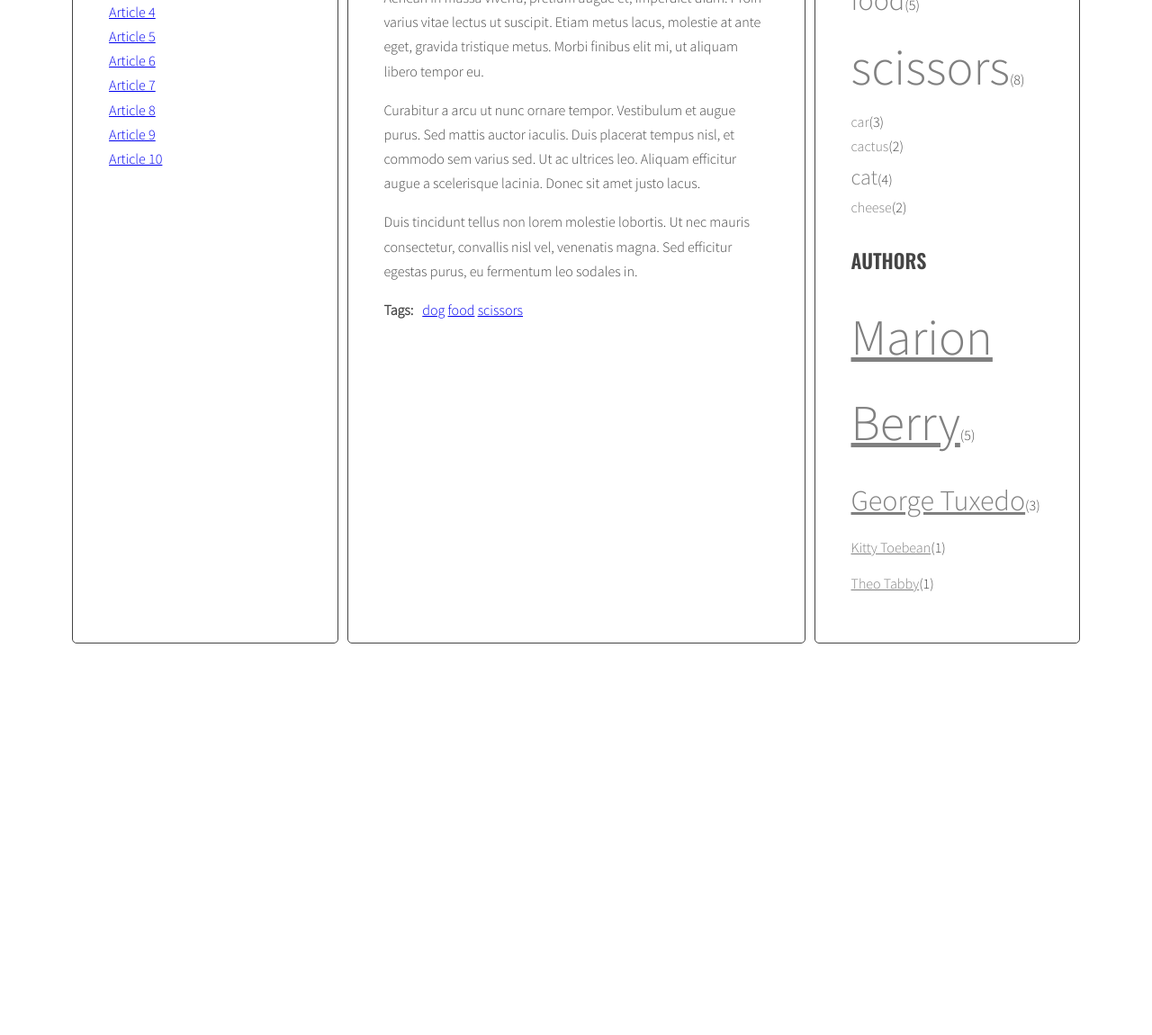
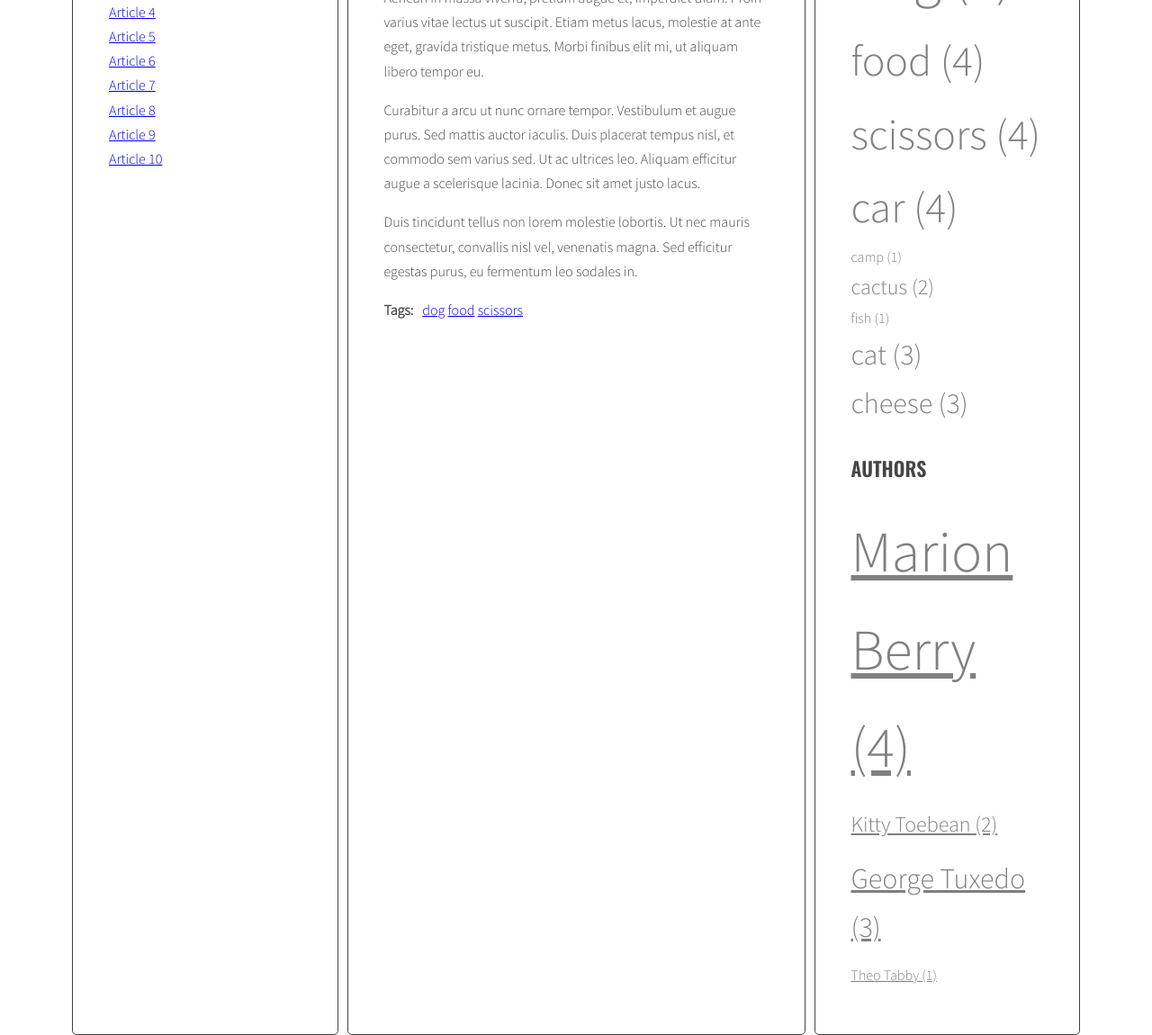
Before and after one commit to Danello92/project-template, a website: page index.html in a window 1280 px wide. Shown: the part 440-1590 px from the top of the page at 90% size. Before the commit the page ends 1155 px from the top, so only its background shows below. Drawn offline with nearby package versions, Linux system fonts and the light colour scheme.

Commit message:
add script authors

```diff
--- a/index.html
+++ b/index.html
@@ -35,7 +35,7 @@
               <ul class="list list-horizontal"></ul>
             </div>
           </article>
-          <article class="post" id="article-2" data-tags="car scissors dog" data-author="Marion Berry">
+          <article class="post" id="article-2" data-tags="car camp dog" data-author="Kitty Toebean">
             <h3 class="post-title">Article 2</h3>
             <p class="post-author"></p>
             <div class="post-content">
@@ -64,7 +64,7 @@
               <ul class="list list-horizontal"></ul>
             </div>
           </article>
-          <article class="post" id="article-4" data-tags="cat scissors dog" data-author="George Tuxedo">
+          <article class="post" id="article-4" data-tags="fish scissors dog" data-author="George Tuxedo">
             <h3 class="post-title">Article 4</h3>
             <p class="post-author"></p>
             <div class="post-content">
@@ -79,7 +79,7 @@
               <ul class="list list-horizontal"></ul>
             </div>
           </article>
-          <article class="post" id="article-5" data-tags="dog scissors cactus" data-author="Marion Berry">
+          <article class="post" id="article-5" data-tags="dog scissors" data-author="Marion Berry">
             <h3 class="post-title">Article 5</h3>
             <p class="post-author"></p>
             <div class="post-content">
@@ -94,7 +94,7 @@
               <ul class="list list-horizontal"></ul>
             </div>
           </article>
-          <article class="post" id="article-6" data-tags="cat scissors dog" data-author="George Tuxedo">
+          <article class="post" id="article-6" data-tags="cat cheese car" data-author="George Tuxedo">
             <h3 class="post-title">Article 6</h3>
             <p class="post-author"></p>
             <div class="post-content">
@@ -109,7 +109,7 @@
               <ul class="list list-horizontal"></ul>
             </div>
           </article>
-          <article class="post" id="article-7" data-tags="cat food car" data-author="Kitty Toebean">
+          <article class="post" id="article-7" data-tags="cat cactus car" data-author="Kitty Toebean">
             <h3 class="post-title">Article 7</h3>
             <p class="post-author"></p>
             <div class="post-content">
@@ -139,7 +139,7 @@
               <ul class="list list-horizontal"></ul>
             </div>
           </article>
-          <article class="post" id="article-9" data-tags="cheese food scissors"  data-author="Marion Berry">
+          <article class="post" id="article-9" data-tags="cheese food"  data-author="Marion Berry">
             <h3 class="post-title">Article 9</h3>
             <p class="post-author"></p>
             <div class="post-content">
@@ -154,7 +154,7 @@
               <ul class="list list-horizontal"></ul>
             </div>
           </article>
-          <article class="post" id="article-10" data-tags="scissors food cat" data-author="George Tuxedo">
+          <article class="post" id="article-10" data-tags="food cat" data-author="George Tuxedo">
             <h3 class="post-title">Article 10</h3>
             <p class="post-author"></p>
             <div class="post-content">
@@ -185,14 +185,19 @@
     <li><a href="#{{ id }}"><span>{{ title }}</span></a></li>
   </script>
   <script id="template-article-tag" type="text/x-handlebars-template">
-    <li><a href="#{{ tag }}"><span>{{ title }}</span></a></li>
+    <li><a href="#tag-{{ tag }}">{{tag}}</a></li>
   </script>
   <script id="template-article-author" type="text/x-handlebars-template">
     <li><a href="#author-{{ author }}"><span>{{ title }}</span></a></li>
   </script>
   <script id="template-tag-cloud-link" type="text/x-handlebars-template">
     {{#each tags}}
-  <li>{{ tag }}</li>
+  <li><a href="#tag-{{ tag }}" class="{{ className }}"> {{ tag }} ({{ count }})</a></li>
+  {{/each}}
+  </script>
+  <script id="template-tag-author" type="text/x-handlebars-template">
+    {{#each auth}}
+  <li><a href="#author-{{ author }}" class="{{ className }}"> {{ author }} ({{ count }})</a></li>
   {{/each}}
   </script>
   <script src="https://cdnjs.cloudflare.com/ajax/libs/handlebars.js/4.1.0/handlebars.min.js"></script>
--- a/js/script.js
+++ b/js/script.js
@@ -12,6 +12,8 @@
     articleLink: Handlebars.compile(document.querySelector('#template-article-link').innerHTML),
     articleTag: Handlebars.compile(document.querySelector('#template-article-tag').innerHTML),
     articleAuthor: Handlebars.compile(document.querySelector('#template-article-author').innerHTML),
+    tagCloudLink: Handlebars.compile(document.querySelector('#template-tag-cloud-link').innerHTML),
+    tagAuthor: Handlebars.compile(document.querySelector('#template-tag-author').innerHTML),
   };
   /* remove class 'active' from all article links  */
   //Creative object opt
@@ -123,7 +125,7 @@
       const tagWrapper = article.querySelector(opt.ArticleTagSelector);
       // console.log(tagWraper);
       /* make html variable with empty string */
-      let html = '';
+      let html = {};
       // console.log(html);
       /* get tags from data-tags attribute */
       const articleTags = article.getAttribute('data-tags');
@@ -137,8 +139,9 @@
         /* generate HTML of the link */
         const linkHTMLData = {
           tag: tag,
-          title: tag
+          title: tag,
         };
+        // console.log(tag);
         const linkHTML = templates.articleTag(linkHTMLData);
         /* add generated code to html variable */
         html = linkHTML;
@@ -152,9 +155,11 @@
           /* END LOOP: for each tag */
         }
         /* insert HTML of all the links into the tags wrapper */
+        // tagWrapper.insertAdjacentHTML('beforeend', html);
         tagWrapper.insertAdjacentHTML('beforeend', html);
         /* END LOOP: for every article: */
       }
+
     }
     /* [NEW] find list of tags in right column */
     const tagList = document.querySelector('.tags');
@@ -162,19 +167,25 @@
     const tagsParams = calculateTagsParams(allTags);
     // console.log('tagsParams:', tagsParams);
     /* [NEW] create variable for all links HTML code */
-    let allTagsHTML = '';
+    const allTagsData = {tags: []};
     /* [NEW] START LOOP: for each tag in allTags: */
     for (let tag in allTags) {
       // console.log(tag);
       /* [NEW] generate code of a link and add it to allTagsHTML */
-      const tagLinkHTML = '<li><a href="#tag-' + tag + '"class="' + calculateTagClass(allTags[tag], tagsParams) + '">' + tag +'</a>('+ allTags[tag]+')</li>';
-      console.log('tagLinkHTML:', tagLinkHTML);
-      allTagsHTML += tagLinkHTML;
+      // const tagLinkHTML = '<li><a href="#tag-' + tag + '"class="' + calculateTagClass(allTags[tag], tagsParams) + '">' + tag +'</a>('+ allTags[tag]+')</li>';
+      // console.log('tagLinkHTML:', tagLinkHTML);
+      // allTagsHTML += tagLinkHTML;
+      allTagsData.tags.push({
+        tag: tag,
+        count: allTags[tag],
+        className: calculateTagClass(allTags[tag], tagsParams)
+      });
     }
     /* [NEW] END LOOP: for each tag in allTags: */
     /*[NEW] add HTML from allTagsHTML to tagList */
-    tagList.innerHTML = allTagsHTML;
+    tagList.innerHTML = templates.tagCloudLink(allTagsData);
     // console.log(tagList);
+    // console.log(allTagsData);
   };
   generateTags();
   const tagClickHandler = function (event) {
@@ -223,7 +234,7 @@
   //funkcja generująca autorów pod tytułem artykułów
   const generateAuthor = function () {
     //object New allAuthor
-    const allAuthor={};
+    let allAuthor={};
     /* find all articles */
     const authors = document.querySelectorAll(opt.ArticleSelector);
     // console.log(authors);
@@ -264,13 +275,19 @@
     // use funcition calculateTagsParams to Authors
     const tagAuthors = calculateTagsParams(allAuthor);
     // console.log('tagAuthors', tagAuthors);
-    let allTagsAuthorHTML = '';
+    const allTagsAuthorHTML = {auth:[]};
     for(let Author in allAuthor){
-      const authorLinkHTML = '<li><a href="#author-' + Author + '" class="' + calculateTagClass(allAuthor[Author], tagAuthors) + '">' + Author +'</a>('+ allAuthor[Author] + ')</li>';
-      console.log(authorLinkHTML);
-      allTagsAuthorHTML += authorLinkHTML;
+
+      // const authorLinkHTML = '<li><a href="#author-' + Author + '" class="' + calculateTagClass(allAuthor[Author], tagAuthors) + '">' + Author +'</a>('+ allAuthor[Author] + ')</li>';
+      // // console.log(authorLinkHTML);
+      // allTagsAuthorHTML += authorLinkHTML;
+      allTagsAuthorHTML.auth.push({
+        author: Author,
+        count: allAuthor[Author],
+        className: calculateTagClass(allAuthor[Author], tagAuthors)
+      });
     }
-    authorListClass.innerHTML = allTagsAuthorHTML;
+    authorListClass.innerHTML = templates.tagAuthor(allTagsAuthorHTML);
   };
   generateAuthor();
   //funkcje addClickListenersToAuthors i authorClickHandler
--- a/sass/style.scss
+++ b/sass/style.scss
@@ -39,8 +39,7 @@ $font-text: 'Source Sans Pro', sans-serif;
 }
 .tag-size-5:link {
   color: grey;
-
-  font-size: 350%;
+  font-size: 400%;
 }
 /* Global */
 
```
Also changed, not shown: sass/style.css, 1 other file.
